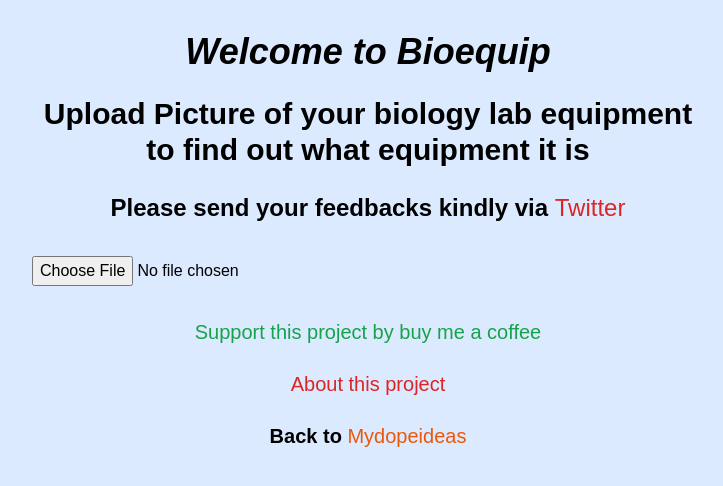
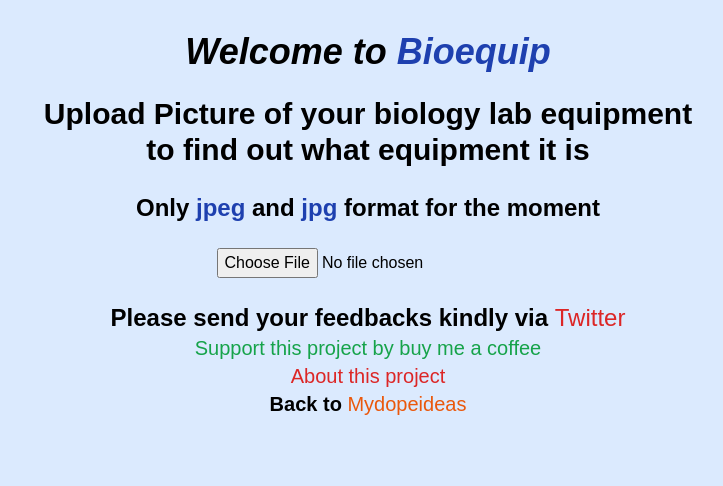
Before and after one commit to bahmanapl/mydopeideas, a website: page equip.html in a window 1280 px wide. Shown: the whole page, without its empty margins (272-995 px from the left). Drawn offline with Linux system fonts and the light colour scheme.

Commit message:
Make it v1 more beautiful and center picture

```diff
--- a/equip.html
+++ b/equip.html
@@ -15,17 +15,20 @@
         <div class="container mx-auto px-6 mb-32 ">
           <!-- Accordion Container -->
           <div class="max-w-2xl m-8 mx-auto overflow-hidden">
-          <p class="font-bold text-4xl italic text-center">Welcome to Bioequip</p>
+          <p class="font-bold text-4xl italic text-center">Welcome to <span class="text-blue-800">Bioequip</span></p>
           <br>
           <p class="font-bold text-3xl text-center">Upload Picture of your biology lab equipment to find out what equipment it is </p>
           <br>
-          <p class="font-bold text-2xl text-center">Please send your feedbacks kindly via <a href="https://twitter.com/Bahman_Apl" class="font-medium text-red-600 hover:underline">Twitter</a>
-          </p>
 
+          <p class="font-bold text-2xl text-center"> Only <span class="text-blue-800">jpeg</span>  and <span class="text-blue-800">jpg</span>  format for the moment</p>
+
+          <br>
           <!-- JS part  -->
-          <input class="max-w-2xl m-8 mx-auto" id="photo" type="file">
-          <div id="results"></div>
-
+          <div class="flex flex-col">
+          <input id="photo" type="file" class="justify-center mx-auto">
+          <div id="results" class="justify-center mx-auto"></div>
+          <br>
+          </div>
           <script>
             async function loaded(reader) {
               const response = await fetch('https://bahman-labequip.hf.space/api/predict ', {
@@ -34,7 +37,7 @@
               });
               const json = await response.json();
               const label = json['data'][0]['confidences'][0]['label'];
-              results.innerHTML = `<br/><img src="${reader.result}" width="300"> <p>${label}</p>`
+              results.innerHTML = `<br/><img src="${reader.result}" class =" " width="300" height="300"> <p class = "text-2xl text-center" > This is a ${label}</p>`
             }
             function read() {
               const reader = new FileReader();
@@ -43,13 +46,14 @@
             }
             photo.addEventListener('input', read);
           </script>
-
+          <p class="font-bold text-2xl text-center">Please send your feedbacks kindly via <a href="https://twitter.com/Bahman_Apl" class="font-medium text-red-600 hover:underline">Twitter</a>
+          </p>
           <p class="font-bold text-xl text-center"><a href="https://www.buymeacoffee.com/bahmansadeghi" class="font-medium text-green-600 hover:underline">Support this project by buy me a coffee</a>
           </p>
-          <br>
+
           <p class="font-bold text-xl text-center"><a href="about.html" class="font-medium text-red-600 hover:underline">About this project</a>
           </p>
-          <br>
+
           <p class="font-bold text-xl text-center">Back to <a href="index.html" class="font-medium text-orange-600 hover:underline">Mydopeideas</a>
           </p>
 
```
Also changed, not shown: css/style.css.
